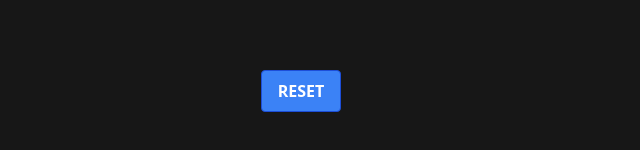
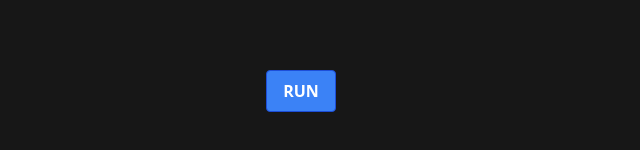
Before and after one commit to KoutaKawase/Omega-Practice, a React (Vite) app: page / in a window 1280 px wide. Shown: the part 388-538 px from the top of the page, without its empty margins (339-979 px from the left). Built offline with nearby package versions, Linux system fonts and the light colour scheme.

Commit message:
feat: 🎸 wip

```diff
--- a/src/components/ResetButton.tsx
+++ b/src/components/ResetButton.tsx
@@ -17,7 +17,7 @@ export function ResetButton() {
         type="button"
         onClick={() => handleResetClick()}
       >
-        RESET
+        RUN
       </button>
     </div>
   );
```
